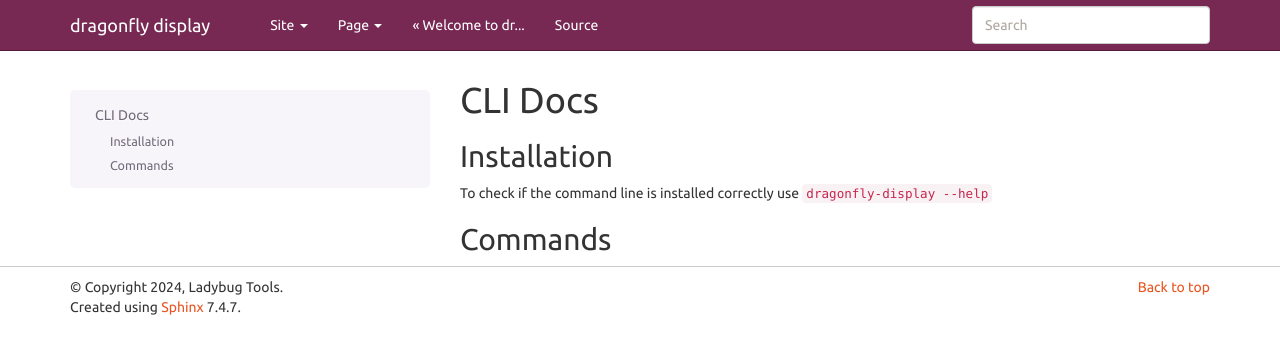
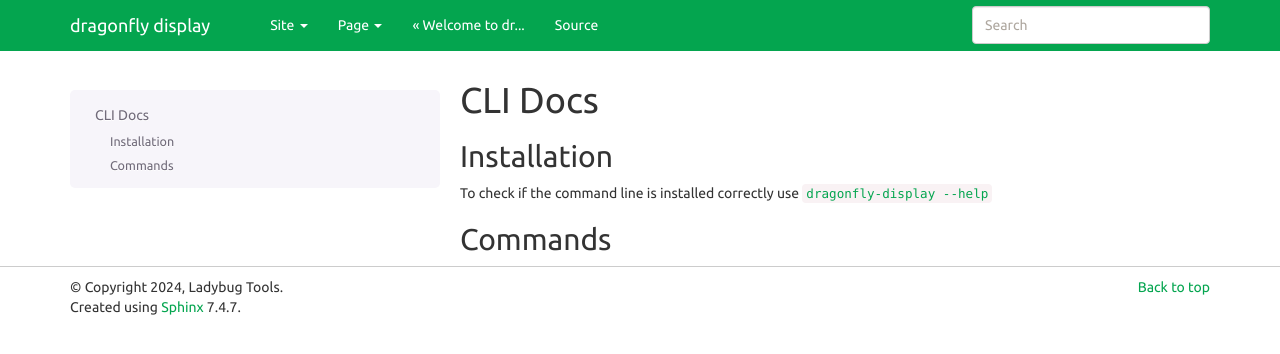
Before and after one commit to ladybug-tools/dragonfly-display, a Sphinx documentation site: the page built from docs/cli/index.rst, in a window 1280 px wide. Shown: the top 354 px of the page. Built offline with Sphinx 7.4.7, drawn with Linux system fonts in a browser that asks for light colours; nearby versions of some CDN libraries; library files that are not in the unit come from our copies; formulas are drawn with MathJax 3; pages that are not in the unit, such as notebooks, are missing from menus.

```diff
--- a/docs/_static/custom.css
+++ b/docs/_static/custom.css
@@ -5,44 +5,61 @@
  * Sphinx stylesheet -- Bootstrap theme.
  */
 
+/* Overwrite colors */
+div.navbar-inverse {
+  background-color: #04A54F;
+  border-color: #04A54F;
+}
+a {
+  color: #04A54F;
+}
+a:visited {
+  color: #04A54F;
+}
+code {
+  color: #04A54F;
+}
+div.bs-sidenav a {
+  color: #333333;
+}
 
-/* The code below is based on the bootstrap website sidebar */
+/* Prevent top nav from blocking docs */
+div.navbar-fixed-top {
+  position: absolute;
+}
 
+/* Indent the side nav when in mobile mode */
+@media screen and (min-width: 0px) {
+  div.bs-sidenav ul {
+    margin-bottom: 0;
+    padding-left: 5px;
+    list-style: none;
+  }
+}
 
-/* Show and affix the side nav when space allows it */
+/* Widen and de-indent the side nav when space is restricted */
 @media screen and (min-width: 992px) {
   .bs-sidenav .nav > .active > ul {
     display: block;
   }
   div.bs-sidenav ul {
     margin-bottom: 0;
+    padding-left: 0px;
+    list-style: none;
+  }
+  .bs-sidenav {
+    width: 300px;
+  }
+}
+
+/* Slightly indent the side nav when space allows it */
+@media screen and (min-width: 1200px) {
+  div.bs-sidenav ul {
+    margin-bottom: 0;
     padding-left: 5px;
     list-style: none;
   }
-  div.bs-sidenav a {
-    color: #333333;
-  }
-  /* Widen the fixed sidenav */
-  .bs-sidenav.affix,
-  .bs-sidenav.affix-bottom {
-    width: 292px;
-  }
-  .bs-sidenav.affix {
-    position: fixed; /* Undo the static from mobile first approach */
-  }
-  .bs-sidenav.affix-bottom {
-    position: absolute; /* Undo the static from mobile first approach */
-  }
-  .bs-sidenav.affix-bottom .bs-sidenav,
-  .bs-sidenav.affix .bs-sidenav {
-    margin-top: 0;
-    margin-bottom: 0;
+  .bs-sidenav {
+    width: 370px;
   }
 }
-@media screen and (min-width: 1200px) {
-  /* Widen the fixed sidenav again */
-  .bs-sidenav.affix-bottom,
-  .bs-sidenav.affix {
-    width: 360px;
-  }
-}
--- a/docs/_templates/layout.html
+++ b/docs/_templates/layout.html
@@ -48,6 +48,7 @@
 {% endif %}
 
 {%- block extrahead %}
+<link rel="icon" type="image/x-icon" href="https://github.com/ladybug-tools/artwork/raw/refs/heads/master/icons_bugs/ico/dragonfly.ico">
 <meta charset='utf-8'>
 <meta http-equiv='X-UA-Compatible' content='IE=edge,chrome=1'>
 <meta name='viewport' content='width=device-width, initial-scale=1.0, maximum-scale=1'>
--- a/docs/conf.py
+++ b/docs/conf.py
@@ -16,6 +16,10 @@ import os
 import sys
 import re
 import datetime
+
+# The theme to use for HTML and HTML Help pages
+import sphinx_bootstrap_theme
+
 now = datetime.datetime.now()
 sys.path.insert(0, os.path.abspath('..'))
 
@@ -71,7 +75,7 @@ master_doc = 'index'
 #
 # This is also used if you do content translation via gettext catalogs.
 # Usually you set "language" from the command line for these cases.
-language = None
+language = 'en'
 
 # List of patterns, relative to source directory, that match files and
 # directories to ignore when looking for source files.
@@ -83,11 +87,6 @@ pygments_style = None
 
 
 # -- Options for HTML output -------------------------------------------------
-
-# The theme to use for HTML and HTML Help pages.  See the documentation for
-# a list of builtin themes.
-#
-import sphinx_bootstrap_theme
 
 # html_theme = 'alabaster'
 html_theme = 'bootstrap'
@@ -125,6 +124,7 @@ html_theme_options = {
 # relative to this directory. They are copied after the builtin static files,
 # so a file named "default.css" will overwrite the builtin "default.css".
 html_static_path = ['_static']
+html_css_files = ['custom.css']
 
 # Custom sidebar templates, must be a dictionary that maps document names
 # to template names.
@@ -591,13 +591,3 @@ if custom_cli_docs:
     create_cli_files()
 
 # -----------------------------------------------------------------------------
-
-
-def setup(app):
-    """Run custom code with access to the Sphinx application object
-    Args:
-        app: the Sphinx application object
-    """
-
-    # Add bootstrap theme custom stylesheet
-    app.add_stylesheet("custom.css")
```
Also changed, not shown: dev-requirements.txt (+12 -17 lines), 1 other file.
